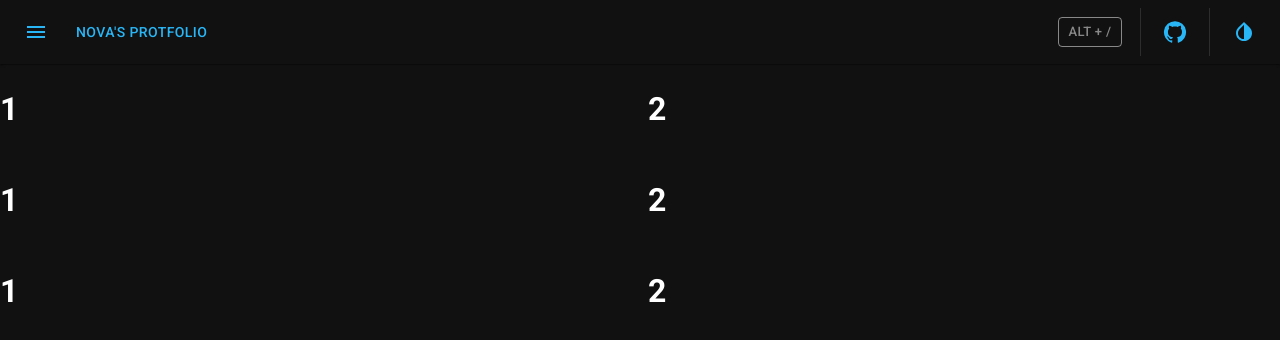
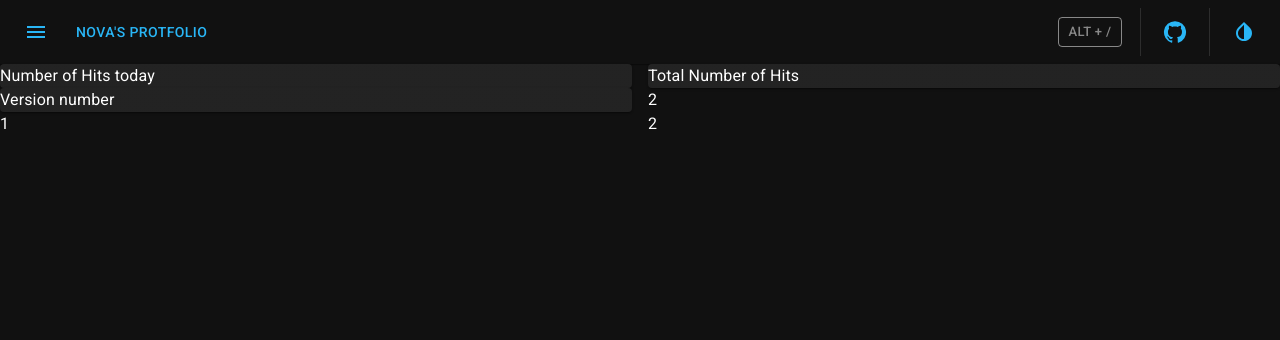
Before and after one commit to nova-sangeeth/nginx-proxy-workout, a React (Vite) app in the folder react-pwa-frontend/: page /stats in a window 1280 px wide. Shown: the top 340 px of the page. Built offline with nearby package versions, Linux system fonts and the light colour scheme.

Commit message:
new pages to show the stats/.

```diff
--- a/react-pwa-frontend/src/pages/Stats/Stats.tsx
+++ b/react-pwa-frontend/src/pages/Stats/Stats.tsx
@@ -1,6 +1,8 @@
+import { Typography } from "@mui/material";
 import Grid from "@mui/material/Grid";
 import Box from "@mui/material/Grid";
 import Paper from "@mui/material/Paper";
+
 import { FullSizeCenteredFlexBox } from "@/components/styled";
 
 const Stats = () => {
@@ -8,26 +10,32 @@ const Stats = () => {
     <>
       <Grid container spacing={2} columns={16}>
         <Grid item xs={8}>
-          <h1>1</h1>
+          <Paper>
+            <Typography>Number of Hits today</Typography>
+          </Paper>
         </Grid>
         <Grid item xs={8}>
-          <h1>2</h1>
+          <Paper>
+            <Typography>Total Number of Hits</Typography>
+          </Paper>
         </Grid>
       </Grid>
       <Grid container spacing={2} columns={16}>
         <Grid item xs={8}>
-          <h1>1</h1>
+          <Paper>
+            <Typography>Version number</Typography>
+          </Paper>
         </Grid>
         <Grid item xs={8}>
-          <h1>2</h1>
+          <Typography>2</Typography>
         </Grid>
       </Grid>
       <Grid container spacing={2} columns={16}>
         <Grid item xs={8}>
-          <h1>1</h1>
+          <Typography>1</Typography>
         </Grid>
         <Grid item xs={8}>
-          <h1>2</h1>
+          <Typography>2</Typography>
         </Grid>
       </Grid>
     </>
```
